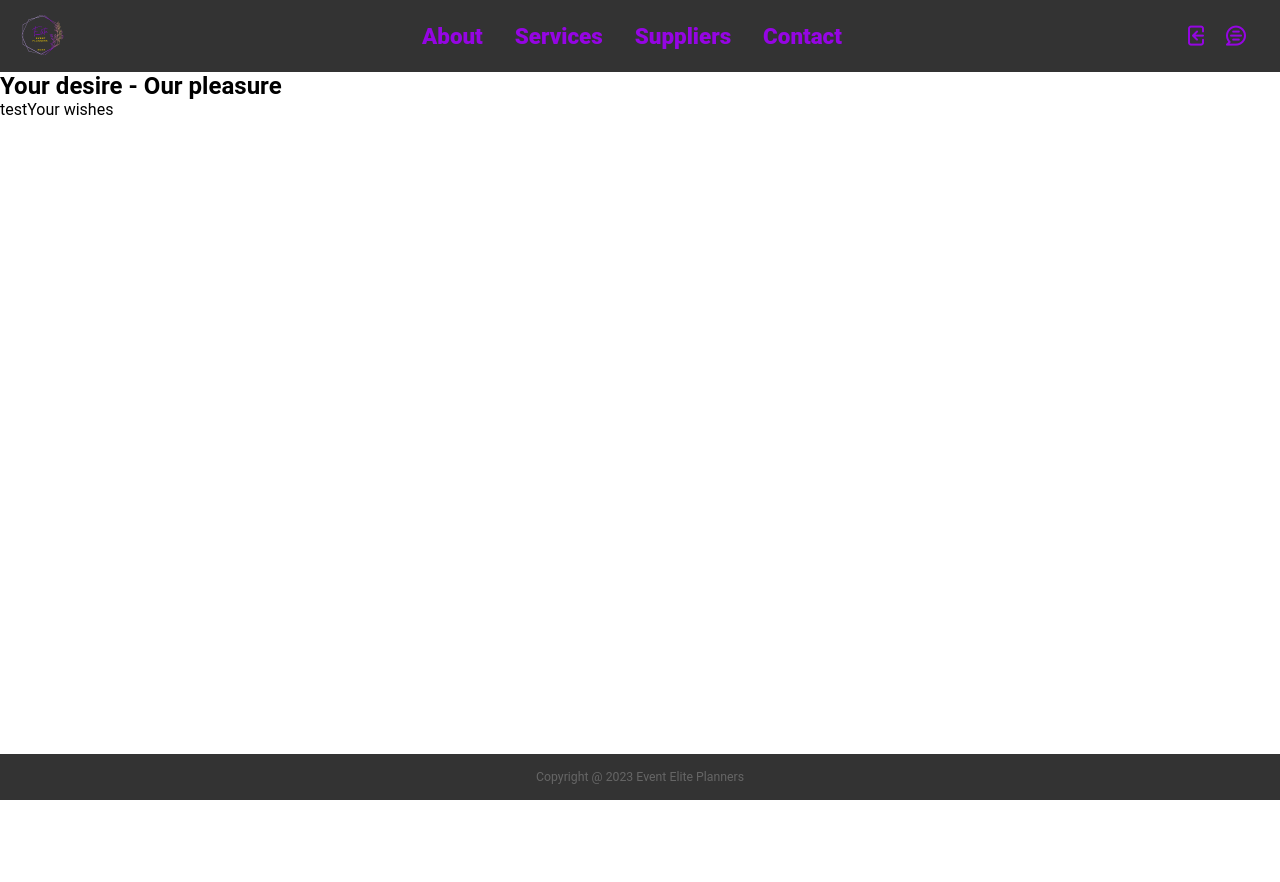
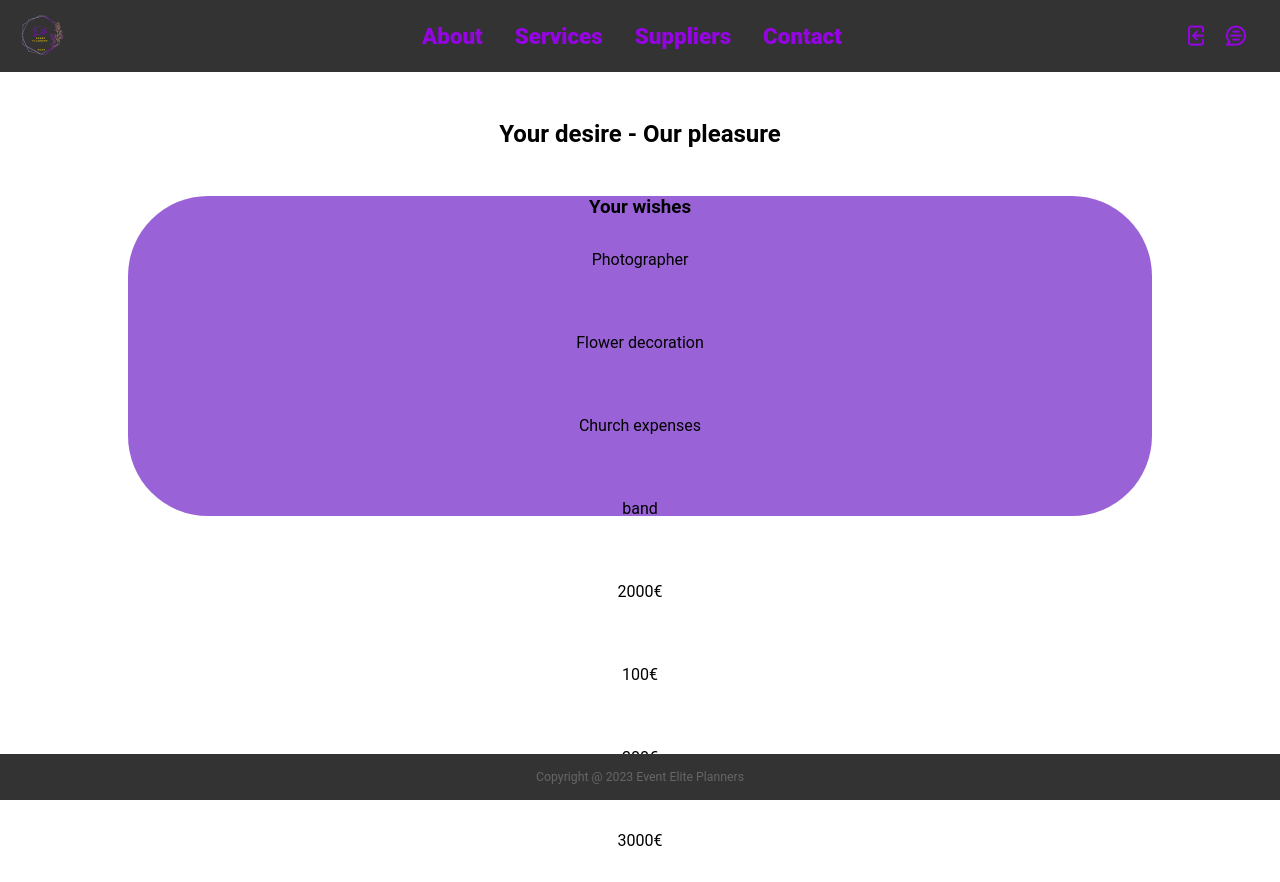
Before and after one commit to eventTeamPlayersManegement/event_Management_final_Project, a React (Vite) app: page /invoice in a window 1280 px wide. Before the commit the page ends 800 px from the top, so only its background shows below. Built offline with nearby package versions, Linux system fonts and the light colour scheme; a web font is replaced by a local one.

Commit message:
synamische lösung um daten auf rechnung anzeigen zu lassen

```diff
--- a/src/components/Invoice/index.jsx
+++ b/src/components/Invoice/index.jsx
@@ -3,13 +3,25 @@ import data from "../../content/data.json";
 import "./style.scss";
 
 export default function () {
-    const { h2, paragraph } = data.invoice;
+    const { h2, paragraph, costs } = data.invoice;
+    let names = paragraph.map((el) => (
+        <li key={el} className="list-item">
+            {el}
+        </li>
+    ));
+    let money = costs.map((el) => (
+        <li key={el} className="list-item">
+            {el}
+        </li>
+    ));
     return (
-        <>
-            <h2>{h2}</h2>
-            <div>
-                <p>test{paragraph[0]}</p>
-            </div>
-        </>
+        <section>
+            <h2 className="heading">{h2[0]}</h2>
+            <article className="article-invoice">
+                <h3>{h2[1]}</h3>
+                <ul>{names}</ul>
+                <ul>{money}</ul>
+            </article>
+        </section>
     );
 }
--- a/src/components/Invoice/style.scss
+++ b/src/components/Invoice/style.scss
@@ -4,3 +4,24 @@ $background: #eaeaea;
 $sometextcolor: #555;
 $size: 1rem;
 $pad: 2rem;
+section {
+    display: flex;
+    flex-direction: column;
+    text-align: center;
+    align-items: center;
+}
+.heading {
+    margin: 2em;
+}
+.article-invoice {
+    height: 20em;
+    width: 80vw;
+    flex-direction: column;
+    background-color: #9962d7;
+    border-radius: $pad + 3;
+
+    & .list-item {
+        list-style-type: none;
+        padding: $pad;
+    }
+}
--- a/src/content/data.json
+++ b/src/content/data.json
@@ -34,15 +34,15 @@
         "paragraph": ["Your invoice", "Total", "3247€", "PayPal", "MasterCard"]
     },
     "invoice": {
-        "h2": "Your desire - Our pleasure",
+        "h2": ["Your desire - Our pleasure", "Your wishes"],
 
         "paragraph": [
-            "Your wishes",
             "Photographer",
             "Flower decoration",
             "Church expenses",
             "band"
-        ]
+        ],
+        "costs": ["2000€", "100€", "200€", "3000€"]
     },
 
     "aboutUs": [
```
